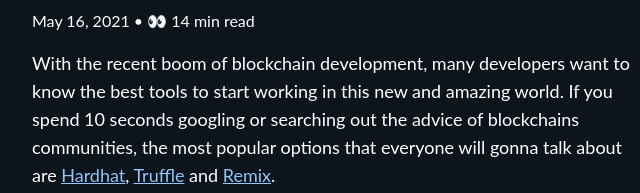
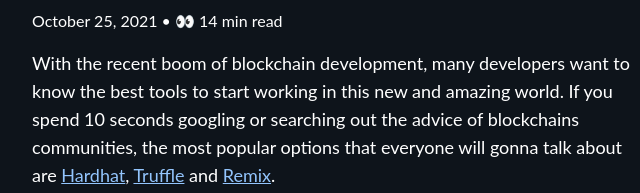
Before and after one commit to oliviel/theblockchainguy, a Gatsby site: page /hardhat-vs-truffle-vs-remix in a window 1280 px wide. Shown: the part 355-548 px from the top of the page, 308-948 px from the left. Built offline with nearby package versions, Linux system fonts and the light colour scheme; Gatsby itself is replaced by a stand-in of ours; some packages are replaced by stand-ins of ours.

Commit message:
Updated post date

```diff
--- a/src/posts/hardhat-vs-truffle-vs-remix/hardhat-vs-truffle-vs-remix.mdx
+++ b/src/posts/hardhat-vs-truffle-vs-remix/hardhat-vs-truffle-vs-remix.mdx
@@ -1,6 +1,6 @@
 ---
 title: Hardhat vs Truffle vs Remix - Which is the best for blockchain development?
-date: 2021-05-16
+date: 2021-10-25
 slug: hardhat-vs-truffle-vs-remix
 description: A comparison between the three most popular blockchain development environments
 ---
```
